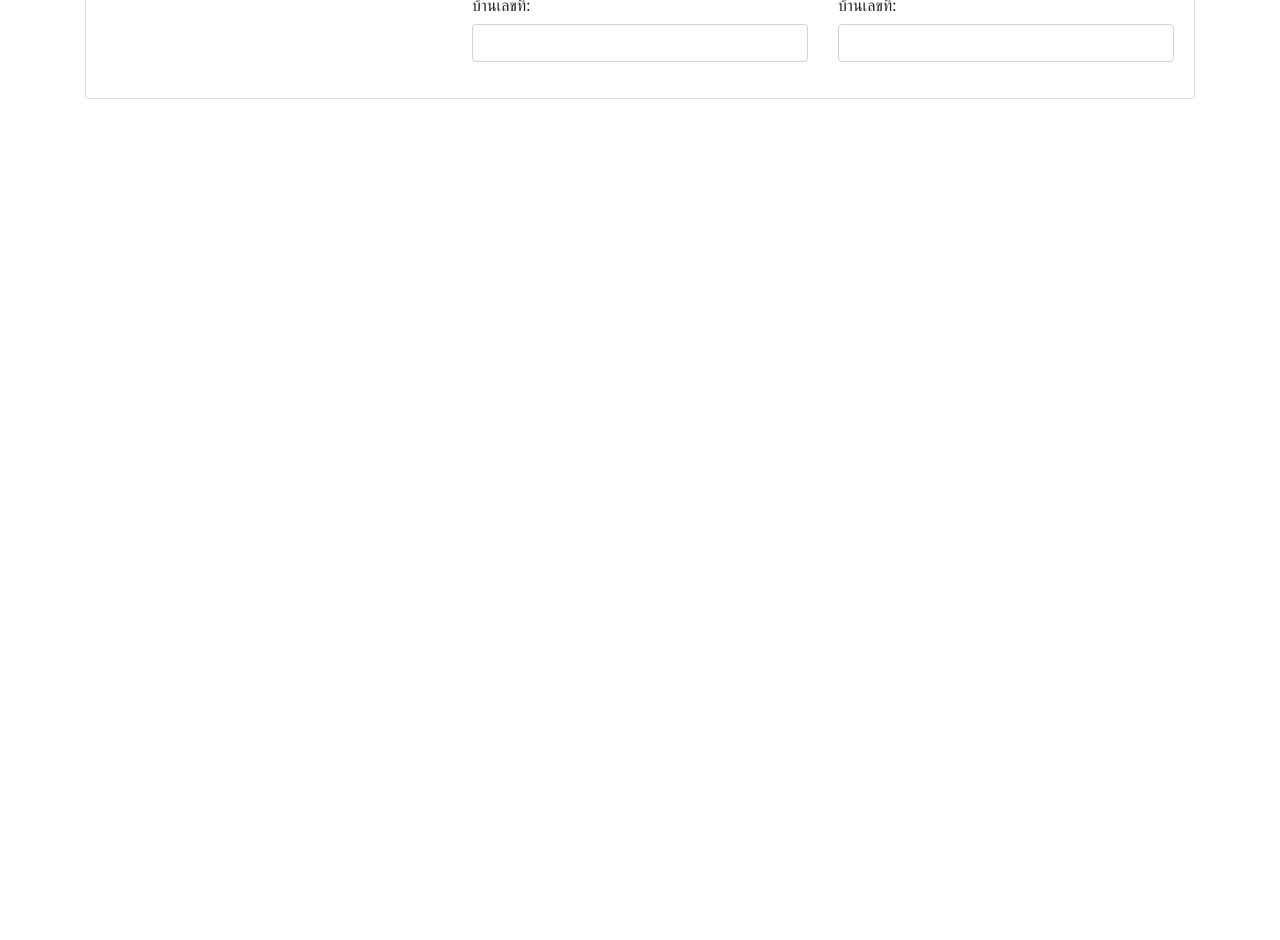
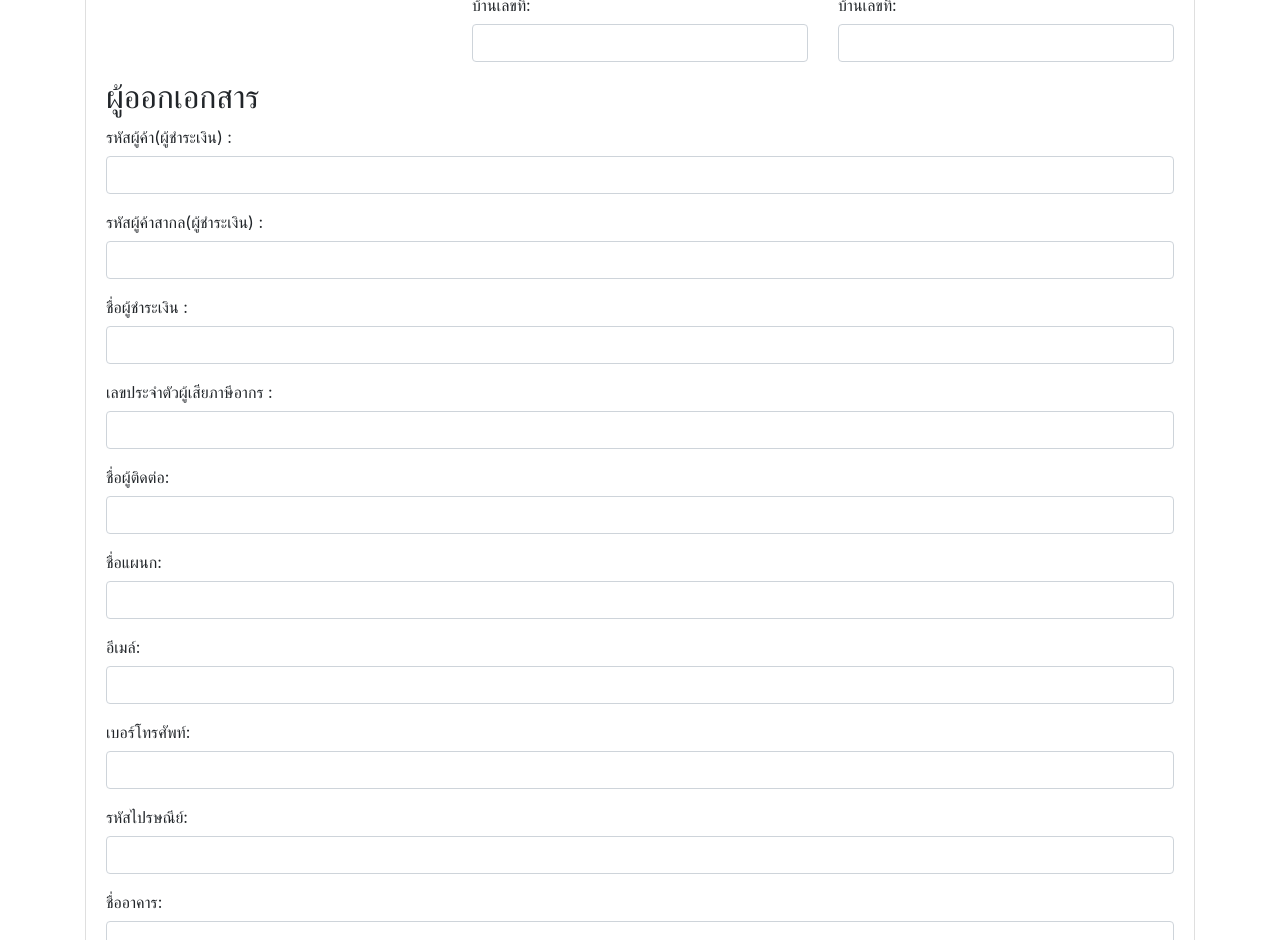
Before and after one commit to it-kmitl-2018/group2-frontend, a Vue app: page /#/ETaxInvoiceForm in a window 1280 px wide. Shown: the part 1860-2800 px from the top of the page. Before the commit the page ends 2007 px from the top, so only its background shows below. Built offline with nearby package versions, Linux system fonts and the light colour scheme.

Commit message:
Create InvoicerForm component & Invoicer data

```diff
--- a/src/components/ETaxInvoiceForm.vue
+++ b/src/components/ETaxInvoiceForm.vue
@@ -7,6 +7,9 @@
           <b-col><seller-form :seller="seller"></seller-form></b-col>
           <b-col><payee-form :payee="payee"></payee-form></b-col>
           <b-col><payer-form :payer="payer"></payer-form></b-col>
+        </b-row>
+        <b-row>
+          <b-col><invoicer-form :invoicer="invoicer"></invoicer-form></b-col>
         </b-row>
       </b-card>
     </b-container>
@@ -20,6 +23,8 @@ import PayeeForm from '@/components/forms/PayeeForm';
 import PayeeData from '@/data/Payee.data';
 import PayerForm from '@/components/forms/PayerForm';
 import PayerData from '@/data/Payer.data';
+import InvoicerForm from '@/components/forms/InvoicerForm';
+import InvoicerData from '@/data/Invoicer.data';
 import '../../node_modules/bootstrap/dist/css/bootstrap.css';
 import '../../node_modules/bootstrap-vue/dist/bootstrap-vue.css';
 
@@ -29,12 +34,14 @@ export default {
       seller: SellerData.data,
       payee: PayeeData.data,
       payer: PayerData.data,
+      invoicer: InvoicerData.data,
     };
   },
   components: {
     SellerForm,
     PayeeForm,
     PayerForm,
+    InvoicerForm,
   },
 };
 </script>
--- /dev/null
+++ b/src/components/forms/InvoicerForm.vue
@@ -0,0 +1,28 @@
+<template>
+  <div>
+    <h2>ผู้ออกเอกสาร</h2>
+    <b-form>
+      <party-form :party="invoicer.party"></party-form>
+      <tax-form :tax="invoicer.tax"></tax-form>
+      <contact-form :contact="invoicer.contact"></contact-form>
+      <address-form :address="invoicer.address"></address-form>
+    </b-form>
+  </div>
+</template>
+
+<script>
+import PartyForm from './party/Party';
+import TaxForm from './party/Tax';
+import ContactForm from './party/Contact';
+import AddressForm from './party/Address';
+
+export default {
+  props: ['invoicer'],
+  components: {
+    PartyForm,
+    TaxForm,
+    ContactForm,
+    AddressForm,
+  },
+};
+</script>
--- /dev/null
+++ b/src/data/Invoicer.data.js
@@ -0,0 +1,33 @@
+export default {
+  data: {
+    party: {
+      id: '',
+      globalID: '',
+      name: '',
+    },
+    tax: {
+      id: '',
+    },
+    contact: {
+      personName: '',
+      departmentName: '',
+      email: '',
+      phoneNumber: '',
+    },
+    address: {
+      postalCode: '',
+      building: '',
+      addressLineOne: '',
+      addressLineTwo: '',
+      addressLineThree: '',
+      addressLineFour: '',
+      addressLineFive: '',
+      street: '',
+      district: '',
+      subDistrict: '',
+      countryID: '',
+      provinceID: '',
+      buildingNumber: '',
+    },
+  },
+};
```
